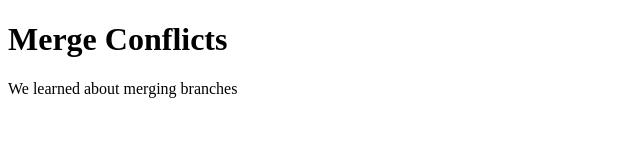
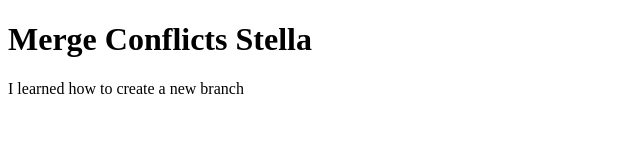
Before and after one commit to taylorJaredD/merge-conflicts, a plain HTML site: page index.html in a window 1280 px wide. Shown: the whole page, without its empty margins (0-640 px from the left). Drawn offline with Linux system fonts and the light colour scheme.

Commit message:
add first edit

```diff
--- a/index.html
+++ b/index.html
@@ -5,7 +5,7 @@
     <title></title>
   </head>
   <body>
-    <h1>Merge Conflicts</h1>
-    <p>We learned about merging branches</p>
+    <h1>Merge Conflicts Stella</h1>
+    <p>I learned how to create a new branch</p>
   </body>
 </html>
```
